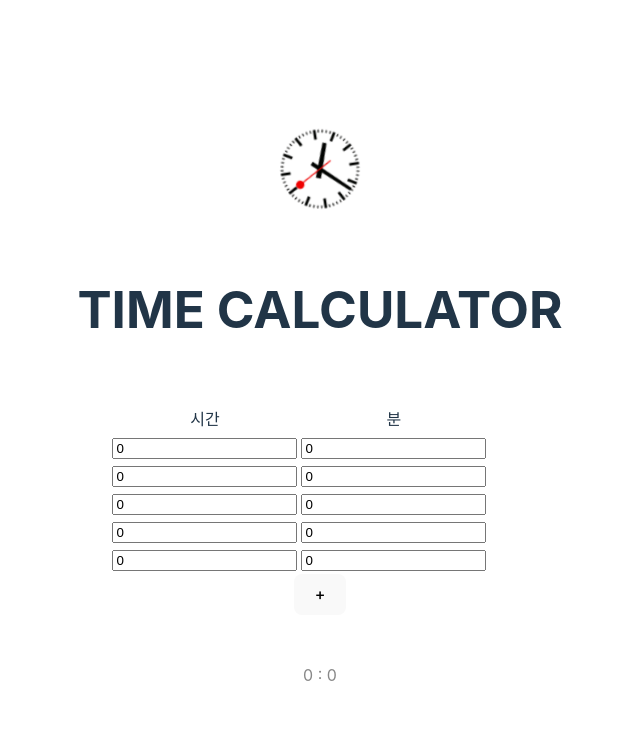
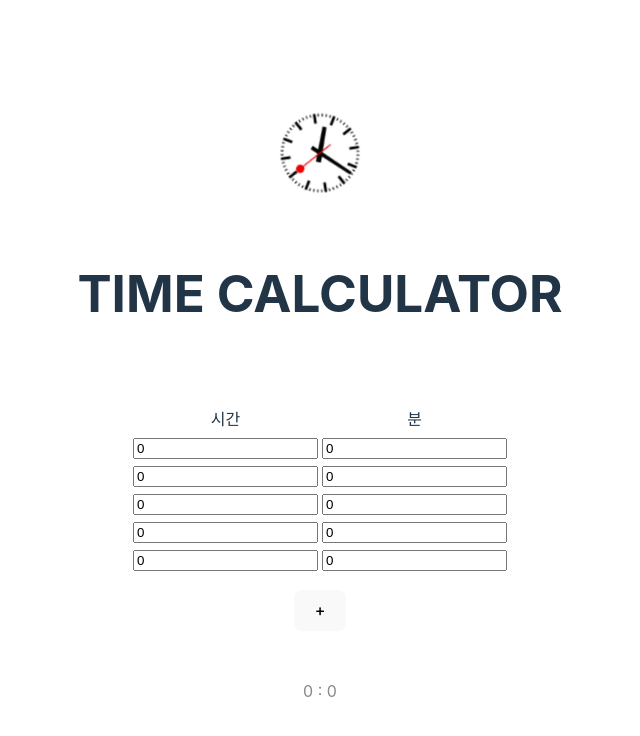
Before and after one commit to publicPark/playground, a React (Vite) app: page / in a window 1280 px wide. Shown: the top 736 px of the page, without its empty margins (320-960 px from the left). Built offline with nearby package versions, Linux system fonts and the light colour scheme.

Commit message:
ui 위치 조정

```diff
--- a/src/components/TimeCalc.css
+++ b/src/components/TimeCalc.css
@@ -6,6 +6,10 @@
 }
 .logo:hover {
   filter: drop-shadow(0 0 2em hsla(237, 100%, 70%, 0.667));
+}
+
+table{
+  margin: 1em auto;
 }
 
 @keyframes logo-spin {
```
